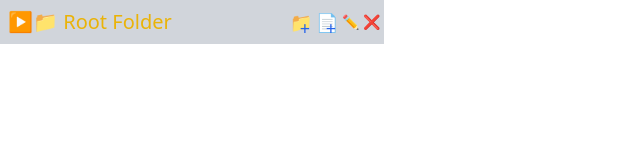
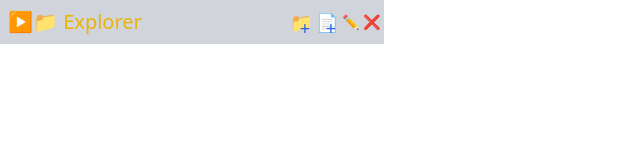
Before and after one commit to taraksh01/fileExplorer, a React (Vite) app: page / in a window 1280 px wide. Shown: the top 160 px of the page, without its empty margins (0-640 px from the left). Built offline with nearby package versions, Linux system fonts and the light colour scheme.

Commit message:
Updated dummy data

```diff
--- a/src/dummyData.js
+++ b/src/dummyData.js
@@ -1,28 +1,55 @@
 export const dummyData = {
-  name: "Root Folder",
+  name: "Explorer",
   id: 1,
   isFolder: true,
   children: [
     {
-      name: "Folder 1",
+      name: "src",
       id: 2,
       isFolder: true,
       children: [
-        { name: "File 3", id: 6, isFolder: false, children: [] },
-        { name: "File 4", id: 7, isFolder: false, children: [] },
-        { name: "Folder 3", id: 8, isFolder: true, children: [] },
+        {
+          name: "components",
+          id: 11,
+          isFolder: true,
+          children: [
+            { name: "Header.js", id: 13, isFolder: false, children: [] },
+            { name: "Footer.js", id: 14, isFolder: false, children: [] },
+            { name: "Main.js", id: 15, isFolder: false, children: [] },
+          ],
+        },
+        {
+          name: "pages",
+          id: 16,
+          isFolder: true,
+          children: [
+            { name: "Home.js", id: 17, isFolder: false, children: [] },
+            { name: "About.js", id: 18, isFolder: false, children: [] },
+            { name: "Contact.js", id: 19, isFolder: false, children: [] },
+            { name: "Blog.js", id: 20, isFolder: false, children: [] },
+          ],
+        },
+        { name: "App.js", id: 12, isFolder: false, children: [] },
       ],
     },
     {
-      name: "Folder 2",
+      name: "public",
       id: 3,
       isFolder: true,
       children: [
-        { name: "File 5", id: 9, isFolder: false, children: [] },
-        { name: "File 6", id: 10, isFolder: false, children: [] },
+        { name: "favicon.ico", id: 21, isFolder: false, children: [] },
+        { name: "logo.png", id: 22, isFolder: false, children: [] },
+        { name: "manifest.json", id: 23, isFolder: false, children: [] },
+        { name: "robots.txt", id: 24, isFolder: false, children: [] },
+        { name: "sitemap.xml", id: 25, isFolder: false, children: [] },
       ],
     },
-    { name: "File 1", id: 4, isFolder: false, children: [] },
-    { name: "File 2", id: 5, isFolder: false, children: [] },
+    { name: ".gitignore", id: 10, isFolder: false, children: [] },
+    { name: "index.html", id: 5, isFolder: false, children: [] },
+    { name: "index.css", id: 8, isFolder: false, children: [] },
+    { name: "index.js", id: 7, isFolder: false, children: [] },
+    { name: "package-lock.json", id: 9, isFolder: false, children: [] },
+    { name: "package.json", id: 4, isFolder: false, children: [] },
+    { name: "README.md", id: 6, isFolder: false, children: [] },
   ],
 };
```
